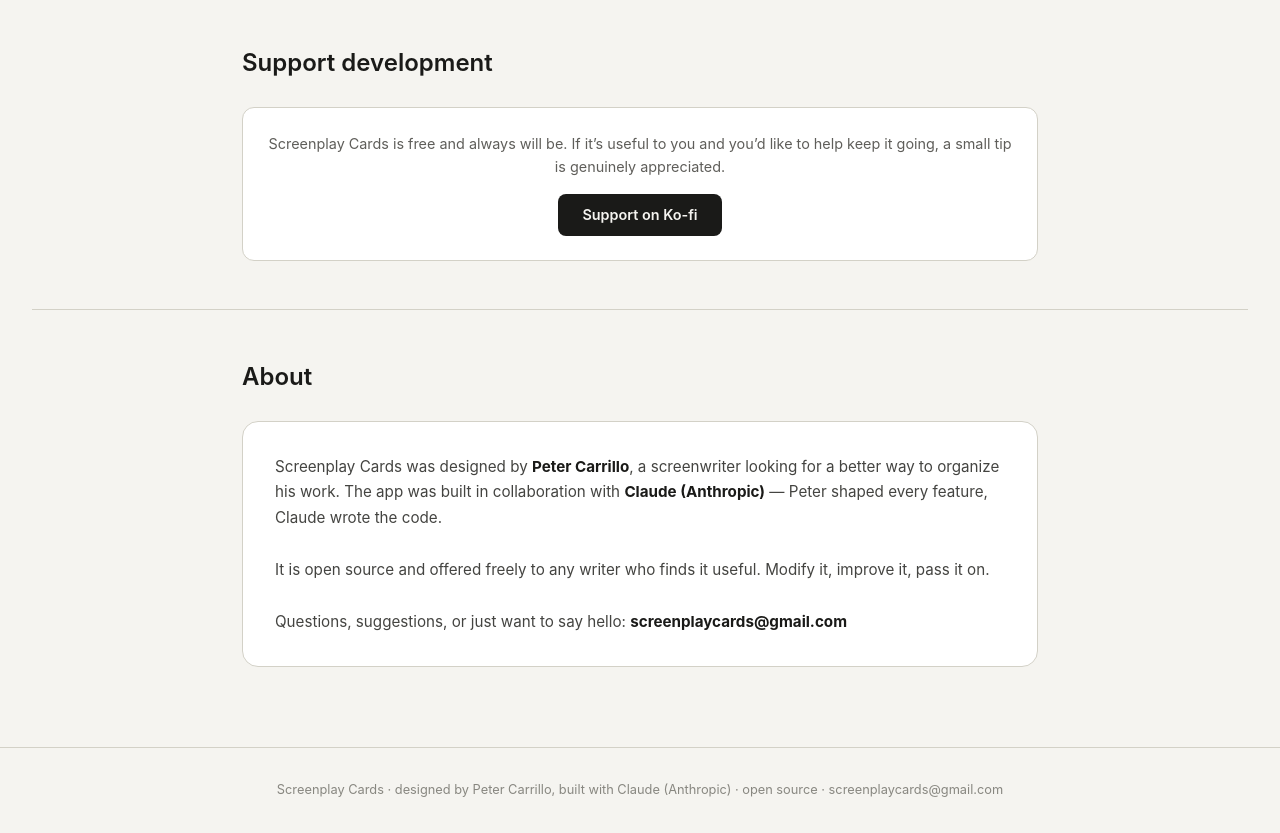
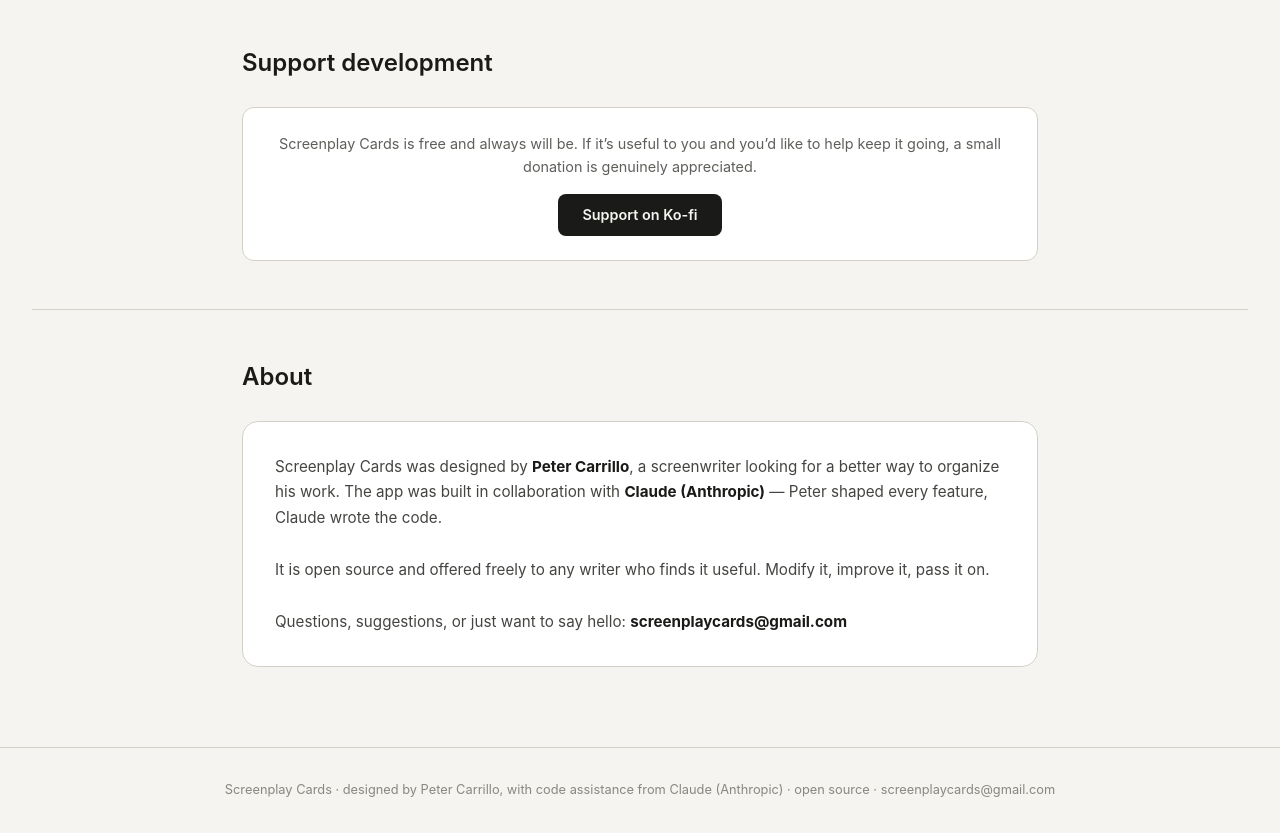
Before and after one commit to petercarrillo/screenplay-cards, a plain HTML site: page index.html in a window 1280 px wide. Shown: the part 3180-4013 px from the top of the page. Drawn offline with Linux system fonts and the light colour scheme.

Commit message:
Update index.html

```diff
--- a/index.html
+++ b/index.html
@@ -209,7 +209,7 @@
 <section>
   <h2>Support development</h2>
   <div class="support">
-    <p>Screenplay Cards is free and always will be. If it&rsquo;s useful to you and you&rsquo;d like to help keep it going, a small tip is genuinely appreciated.</p>
+    <p>Screenplay Cards is free and always will be. If it&rsquo;s useful to you and you&rsquo;d like to help keep it going, a small donation is genuinely appreciated.</p>
     <a href="https://ko-fi.com/petercarrillo" class="kofi-btn">Support on Ko-fi</a>
   </div>
 </section>
@@ -228,7 +228,7 @@
 </section>
 
 <footer>
-  Screenplay Cards &middot; designed by Peter Carrillo, built with Claude (Anthropic) &middot; open source &middot;
+  Screenplay Cards &middot; designed by Peter Carrillo, with code assistance from Claude (Anthropic) &middot; open source &middot;
   <a href="mailto:screenplaycards@gmail.com">screenplaycards@gmail.com</a>
 </footer>
 
```
